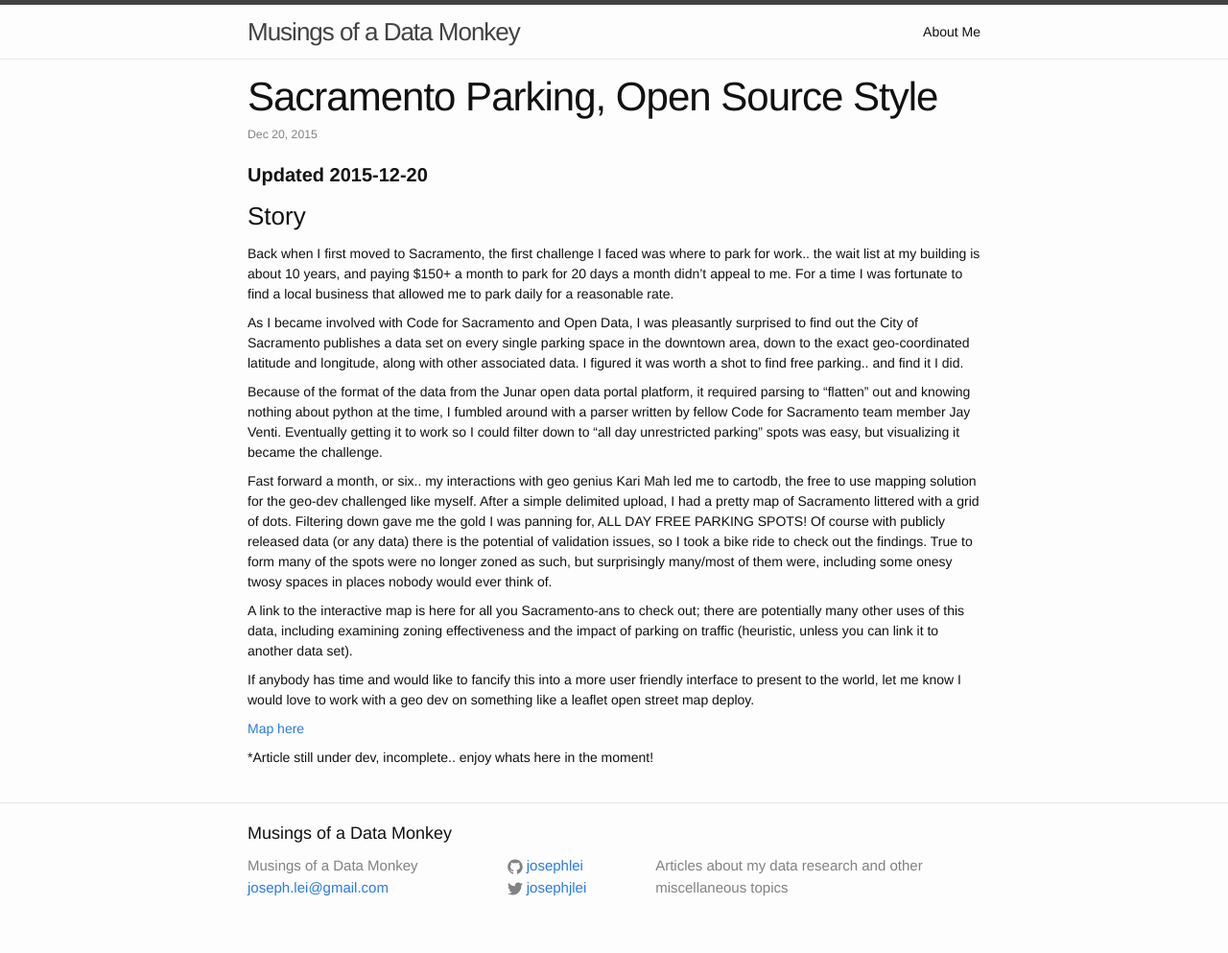
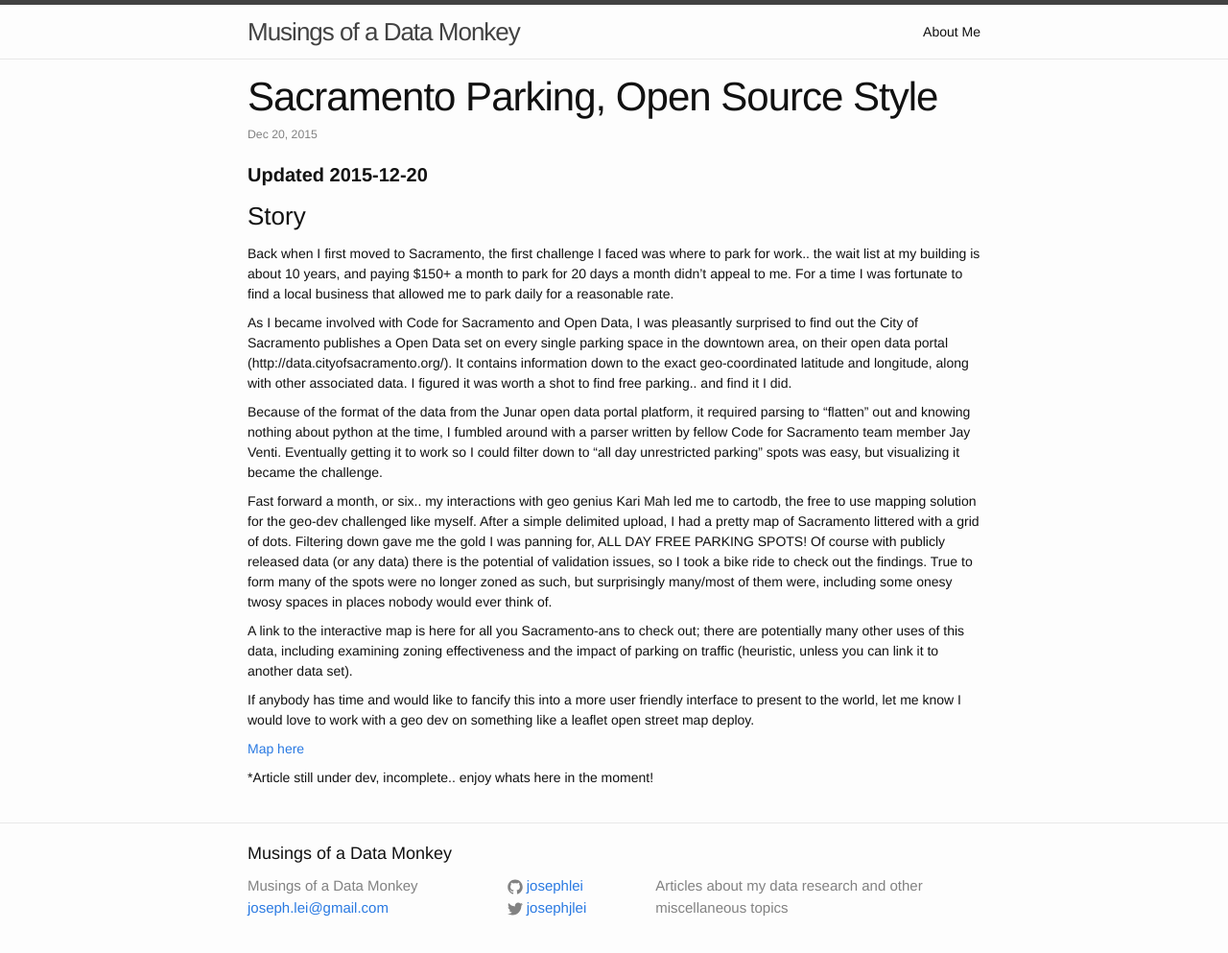
Before and after one commit to josephlei/jjl-website, a Jekyll site: the page built from _posts/2015-12-20-sacparking.markdown, in a window 1280 px wide. Shown: the whole page at 96% size. Built offline with Jekyll 4.4.1, drawn with Linux system fonts in a browser that asks for light colours; before the commit the page ends 972 px from its top, so only the background shows below that.

Commit message:
minor ud to sac park article

```diff
--- a/_posts/2015-12-20-sacparking.markdown
+++ b/_posts/2015-12-20-sacparking.markdown
@@ -12,7 +12,7 @@
 
 Back when I first moved to Sacramento, the first challenge I faced was where to park for work.. the wait list at my building is about 10 years, and paying $150+ a month to park for 20 days a month didn't appeal to me. For a time I was fortunate to find a local business that allowed me to park daily for a reasonable rate.
 
-As I became involved with Code for Sacramento and Open Data, I was pleasantly surprised to find out the City of Sacramento publishes a data set on every single parking space in the downtown area, down to the exact geo-coordinated latitude and longitude, along with other associated data. I figured it was worth a shot to find free parking.. and find it I did.
+As I became involved with Code for Sacramento and Open Data, I was pleasantly surprised to find out the City of Sacramento publishes a Open Data set on every single parking space in the downtown area, on their open data portal (http://data.cityofsacramento.org/). It contains information down to the exact geo-coordinated latitude and longitude, along with other associated data. I figured it was worth a shot to find free parking.. and find it I did.
 
 Because of the format of the data from the Junar open data portal platform, it required parsing to "flatten" out and knowing nothing about python at the time, I fumbled around with a parser written by fellow Code for Sacramento team member Jay Venti. Eventually getting it to work so I could filter down to "all day unrestricted parking" spots was easy, but visualizing it became the challenge.
 
```
